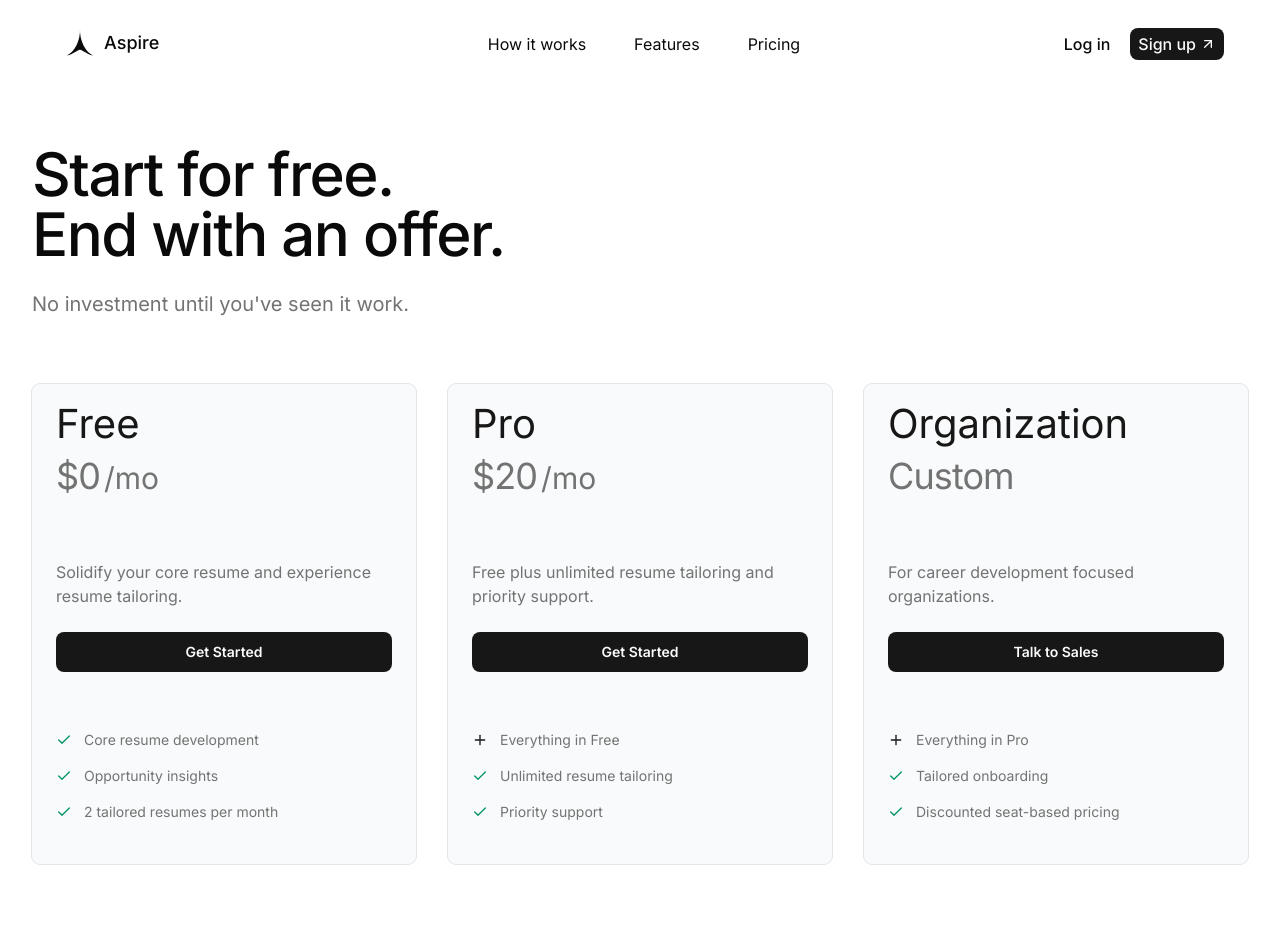
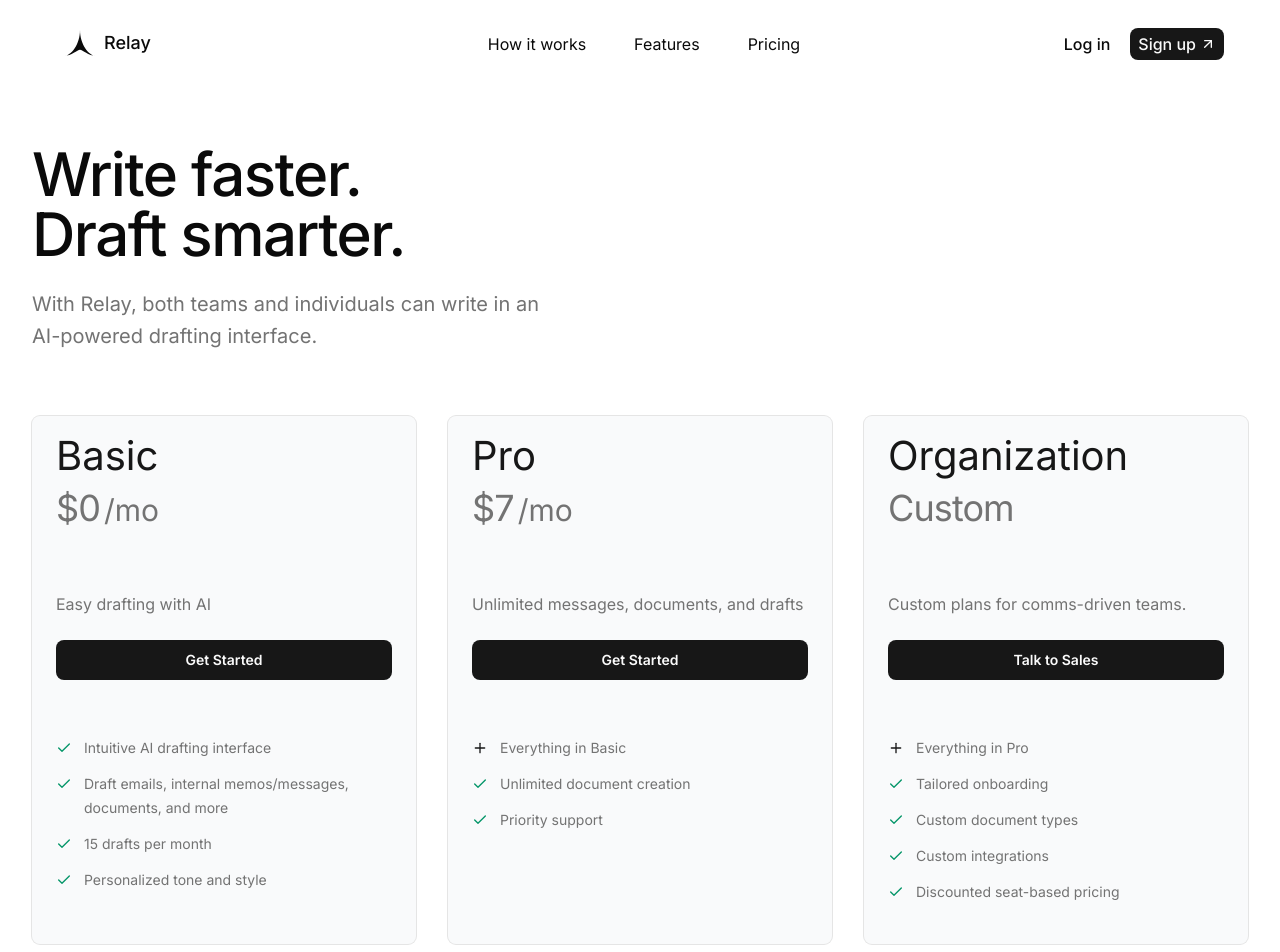
Before and after one commit to Eferguson0/relay-landing, a Next.js app: page /pricing in a window 1280 px wide. Shown: the top 952 px of the page. Built offline with nearby package versions, Linux system fonts and the light colour scheme.

Commit message:
Updated pricing page from aspire to relay

```diff
--- a/app/page.tsx
+++ b/app/page.tsx
@@ -62,7 +62,7 @@ export default function LandingPage() {
         </div>
         <div className="relative text-center z-[1] mx-auto max-w-5xl lg:pb-32">
           <h1 className="text-4xl font-medium tracking-tight text-balance text-foreground sm:text-6xl md:text-8xl">
-            AI is the future. <br /> Let it build yours.
+            AI is the future. <br /> Let it write yours.
           </h1>
           <p className="mx-auto max-w-lg md:max-w-2xl mt-8 text-md sm:text-lg md:text-2xl font-normal text-balance text-foreground">
             Aspire engineers your resume to beat screening algorithms and land you interviews.
--- a/app/pricing/page.tsx
+++ b/app/pricing/page.tsx
@@ -24,24 +24,25 @@ export default function PricingPage() {
 
   const plans = {
     free: {
-      name: "Free",
+      name: "Basic",
       price: "$0",
       period: "/mo",
-      description: "Solidify your core resume and experience resume tailoring.",
+      description: "Easy drafting with AI",
       features: [
-        "Core resume development",
-        "Opportunity insights",
-        "2 tailored resumes per month",
+        "Intuitive AI drafting interface",
+        "Draft emails, internal memos/messages, documents, and more",
+        "15 drafts per month",
+        "Personalized tone and style",
       ]
     },
     pro: {
       name: "Pro",
-      price: "$20",
+      price: "$7",
       period: "/mo",
-      description: "Free plus unlimited resume tailoring and priority support.",
+      description: "Unlimited messages, documents, and drafts",
       features: [
-        "Everything in Free",
-        "Unlimited resume tailoring",
+        "Everything in Basic",
+        "Unlimited document creation",
         "Priority support"
       ]
     },
@@ -49,10 +50,12 @@ export default function PricingPage() {
       name: "Organization",
       price: "Custom",
       period: "",
-      description: "For career development focused organizations.",
+      description: "Custom plans for comms-driven teams.",
       features: [
         "Everything in Pro",
         "Tailored onboarding",
+        "Custom document types",
+        "Custom integrations",
         "Discounted seat-based pricing"
       ]
     }
@@ -62,9 +65,12 @@ export default function PricingPage() {
     {
       category: "Features",
       items: [
-        { name: "Core resume development", free: true, pro: true, enterprise: true },
-        { name: "Opportunity insights", free: true, pro: true, enterprise: true },
-        { name: "Tailored resumes / month", free: "5", pro: "Unlimited", enterprise: "Unlimited" },
+        { name: "AI-powered drafting interface", free: true, pro: true, enterprise: true },
+        { name: "Support for emails, internal memos/messages, and documents", free: true, pro: true, enterprise: true },
+        { name: "Personalized tone and style", free: true, pro: true, enterprise: true },
+        { name: "Drafts per month", free: "15", pro: "Unlimited", enterprise: "Unlimited" },
+        { name: "Custom integrations", free: false, pro: false, enterprise: true },
+        { name: "Custom document types", free: false, pro: false, enterprise: true },
       ]
     },
     {
@@ -97,10 +103,10 @@ export default function PricingPage() {
       <div className="mx-auto max-w-7xl py-32 sm:py-36">
         <div className="mx-auto max-w-lg px-6 lg:max-w-7xl lg:px-8 select-none">
           <h1 className="flex flex-col text-5xl font-medium tracking-tight text-balance text-foreground sm:text-6xl lg:text-pretty">
-            Start for free. <span>End with an offer.</span>
+            Write faster. <span>Draft smarter.</span>
           </h1>
           <p className="flex flex-col mt-6 max-w-lg text-lg font-base text-pretty text-muted-foreground max-lg:mx-auto sm:text-xl/8">
-            No investment until you've seen it work.
+          With Relay, both teams and individuals can write in an AI-powered drafting interface.
             {/* <span>Please start with our Free plan.</span> */}
           </p>
         </div>
@@ -109,10 +115,10 @@ export default function PricingPage() {
         <div className="isolate mx-auto mt-16 grid max-w-md grid-cols-1 gap-8 lg:mx-0 lg:max-w-none lg:grid-cols-3 px-6 lg:px-8">
           {/* Free Plan */}
           <div className="ring-border rounded-lg p-6 ring-1 bg-card">
-            <h3 className="text-primary text-[40px]/8 font-[400] select-none">Free</h3>
+            <h3 className="text-primary text-[40px]/8 font-[400] select-none">{plans.free.name}</h3>
             <p className="mt-4 flex items-baseline gap-x-1">
-              <span className="text-muted-foreground text-4xl font-[400] tracking-tight select-none">$0</span>
-              <span className="text-muted-foreground text-3xl/6 font-[400] select-none">/mo</span>
+              <span className="text-muted-foreground text-4xl font-[400] tracking-tight select-none">{plans.free.price}</span>
+              <span className="text-muted-foreground text-3xl/6 font-[400] select-none">{plans.free.period}</span>
             </p>
             <p className="text-muted-foreground mt-16 text-sm/4.5 select-none">{plans.free.description}</p>
             <div className="mt-10.5 relative flex flex-col items-center w-full">
@@ -132,10 +138,10 @@ export default function PricingPage() {
 
           {/* Pro Plan */}
           <div className="ring-border rounded-lg p-6 ring-1 bg-card">
-            <h3 className="text-primary text-[40px]/8 font-[400] select-none">Pro</h3>
+            <h3 className="text-primary text-[40px]/8 font-[400] select-none">{plans.pro.name}</h3>
             <p className="mt-4 flex items-baseline gap-x-1">
-              <span className="text-muted-foreground text-4xl font-[400] tracking-tight select-none">$20</span>
-              <span className="text-muted-foreground text-3xl/6 font-[400] select-none">/mo</span>
+              <span className="text-muted-foreground text-4xl font-[400] tracking-tight select-none">{plans.pro.price}</span>
+              <span className="text-muted-foreground text-3xl/6 font-[400] select-none">{plans.pro.period}</span>
             </p>
             <p className="text-muted-foreground mt-16 text-sm/4.5 select-none">{plans.pro.description}</p>
             <Button className="bg-primary text-primary-foreground shadow-xs hover:bg-primary/90 mt-6 w-full rounded-lg px-3 py-2 text-center text-sm/6 font-semibold select-none">
@@ -144,7 +150,7 @@ export default function PricingPage() {
             <ul className="text-muted-foreground mt-8 space-y-3 py-4 text-sm/6 xl:mt-10">
               {plans.pro.features.map((feature, index) => (
                 <li key={index} className="flex gap-x-3">
-                  {feature === "Everything in Free" ? (
+                  {feature.startsWith("Everything in") ? (
                     <Plus className="text-primary h-6 w-4 flex-none" />
                   ) : (
                     <Check className="text-emerald-600 h-6 w-4 flex-none" />
@@ -157,9 +163,9 @@ export default function PricingPage() {
 
           {/* Enterprise Plan */}
           <div className="ring-border rounded-lg p-6 ring-1 bg-card">
-            <h3 className="text-primary text-[40px]/8 font-[400] select-none">Organization</h3>
+            <h3 className="text-primary text-[40px]/8 font-[400] select-none">{plans.enterprise.name}</h3>
             <p className="mt-4 flex items-baseline gap-x-1">
-              <span className="text-muted-foreground text-4xl font-[400] tracking-tight select-none">Custom</span>
+              <span className="text-muted-foreground text-4xl font-[400] tracking-tight select-none">{plans.enterprise.price}</span>
             </p>
             <p className="text-muted-foreground mt-16 text-sm/4.5 select-none">{plans.enterprise.description}</p>
             <Button className="bg-primary text-primary-foreground shadow-xs hover:bg-primary/90 mt-6 w-full rounded-lg px-3 py-2 text-center text-sm/6 font-semibold select-none">
@@ -168,7 +174,7 @@ export default function PricingPage() {
             <ul className="text-muted-foreground mt-8 space-y-3 py-4 text-sm/6 xl:mt-10">
               {plans.enterprise.features.map((feature, index) => (
                 <li key={index} className="flex gap-x-3">
-                  {feature === "Everything in Pro" ? (
+                  {feature.startsWith("Everything in") ? (
                     <Plus className="text-primary h-6 w-4 flex-none" />
                   ) : (
                     <Check className="text-emerald-600 h-6 w-4 flex-none" />
@@ -195,17 +201,17 @@ export default function PricingPage() {
                 <td className="p-0"></td>
                 <th scope="col" className="p-0">
                   <div className="text-md font-semibold text-primary select-none">
-                    Free <span className="sr-only">plan</span>
+                    {plans.free.name} <span className="sr-only">plan</span>
                   </div>
                 </th>
                 <th scope="col" className="p-0">
                   <div className="text-md font-semibold text-primary select-none">
-                    Pro <span className="sr-only">plan</span>
+                    {plans.pro.name} <span className="sr-only">plan</span>
                   </div>
                 </th>
                 <th scope="col" className="p-0">
                   <div className="text-md font-semibold text-primary select-none">
-                    Organization <span className="sr-only">plan</span>
+                    {plans.enterprise.name} <span className="sr-only">plan</span>
                   </div>
                 </th>
               </tr>
@@ -278,7 +284,7 @@ export default function PricingPage() {
                       : 'border-border text-muted-foreground'
                   }`}
                 >
-                  {plan.charAt(0).toUpperCase() + plan.slice(1)}
+                  {plans[plan].name}
                 </button>
               ))}
             </div>
--- a/components/Footer.tsx
+++ b/components/Footer.tsx
@@ -21,7 +21,7 @@ export default function Footer() {
             </li>
           </ul>
           <p className="text-sm mt-4">
-            © 2025 Aspire
+            © 2025 Relay
           </p>
         </div>
         <div className="flex flex-col md:flex-row md:items-center gap-4 md:gap-8">
@@ -32,12 +32,12 @@ export default function Footer() {
               </Link>
             </li>
             <li>
-              <Link href="https://x.com/Aspire" className="text-sm hover:text-muted-foreground">
+              <Link href="https://x.com/Relay" className="text-sm hover:text-muted-foreground">
                 X
               </Link>
             </li>
             <li>
-              <Link href="https://github.com/Aspire" className="text-sm hover:text-muted-foreground">
+              <Link href="https://github.com/Relay" className="text-sm hover:text-muted-foreground">
                 GitHub
               </Link>
             </li>
--- a/components/NavBar.tsx
+++ b/components/NavBar.tsx
@@ -31,7 +31,7 @@ export default function NavBar() {
                 href="/"
               >
                 <Logo className="w-8 h-8 text-foreground" />
-                <span className="text-lg font-medium transition text-foreground align-middle">Aspire</span>
+                <span className="text-lg font-medium transition text-foreground align-middle">Relay</span>
               </Link>
             </div>
             <div className="flex lg:hidden">
```
